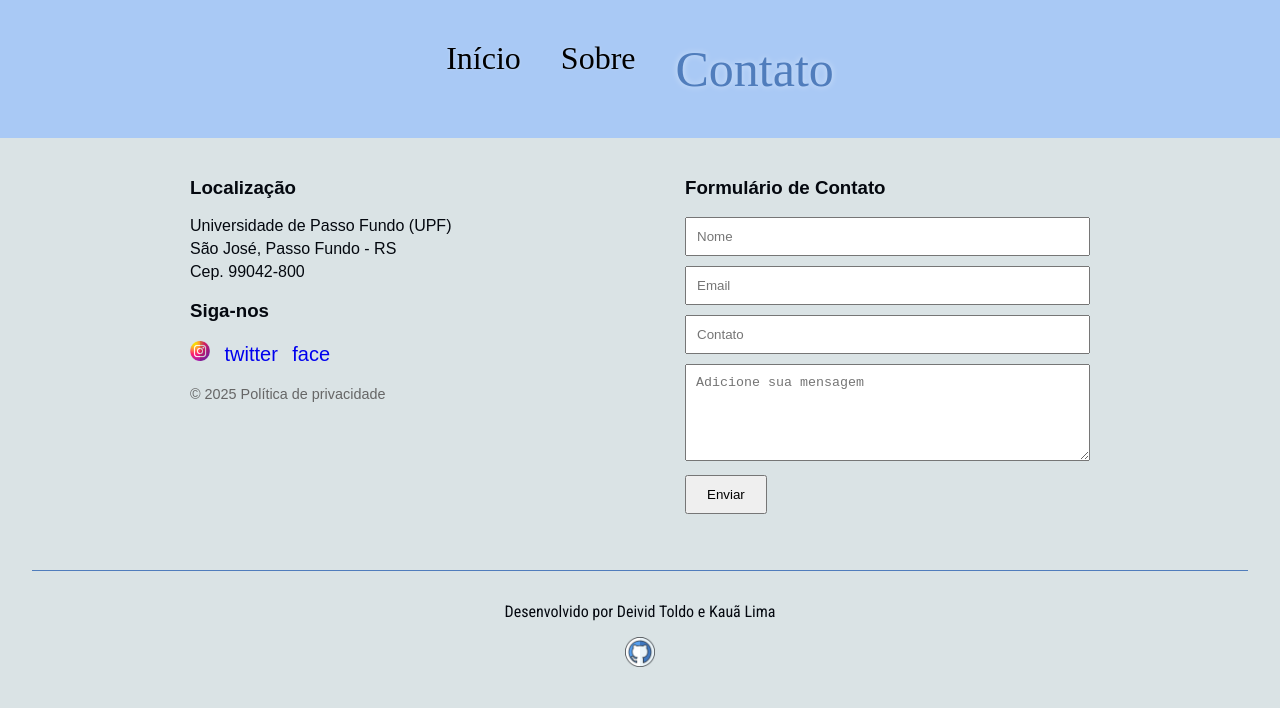
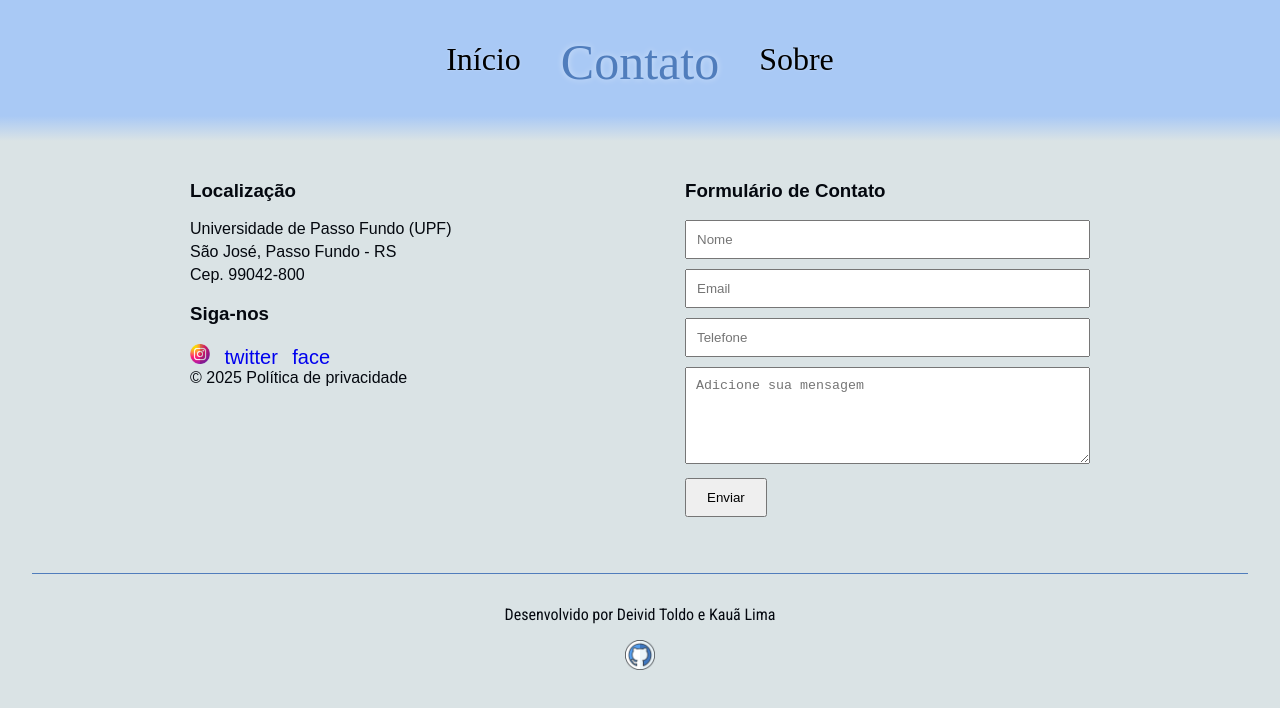
Before and after one commit to kaualima7/projeto-ciberseguranca, a plain HTML site: page contato.html in a window 1280 px wide. Drawn offline with Linux system fonts and the light colour scheme; a web font is replaced by a local one.

Commit message:
algumas mudanças gerais

```diff
--- a/contato.html
+++ b/contato.html
@@ -11,21 +11,13 @@
         <nav>
             <ul class="menu">
                 <li class="item_padrao"><a href="index.html">Início</a> </li>
+                <li class="item_ativo"><a href="contato.html">Contato</a> </li>
                 <li class="item_padrao"><a href="sobre.html">Sobre</a></li>
-                <li class="item_ativo"><a href="contato.html">Contato</a> </li>
             </ul>
         </nav>
-
+        <div class="degrade-apos-nav"></div>
     </header>
     <main>
-        <style>
-            .footer {
-            text-align: left;
-            margin-top: 20px;
-            font-size: 0.9em;
-            color: #666;
-            }
-        </style>
         <article>
             <div class="container">
                 <div class="info">
@@ -50,7 +42,7 @@
                     <form id="contato-form">
                         <input type="text" placeholder="Nome" required>
                         <input type="email" placeholder="Email" required>
-                        <input type="number" id="celular" name="Contato" placeholder="Contato">
+                        <input type="tel" id="celular" name="Contato" placeholder="Telefone">
                         <textarea placeholder="Adicione sua mensagem" rows="5" required></textarea>
 
                         <button type="submit">Enviar</button>
--- a/css/main.css
+++ b/css/main.css
@@ -30,21 +30,22 @@ nav {
   background-color: var(--cor-navbar);
   top: 0;
   z-index: 10;
-  padding: 20px 0;
+  padding: 5px 0;
 }
 
 .degrade-apos-nav {
-  height: 60px;
+  height: 25px;
   background: linear-gradient(to bottom, var(--cor-navbar), var(--cor-fundo));
 }
 
 .menu {
     display: flex;
     justify-content: center;
+    align-items: center;
     list-style: none;
+    gap: 40px;
     padding: 20px 0;
     margin: 0;
-  gap: 40px;
 }
 
 .menu a {
@@ -135,6 +136,14 @@ body {
     transition: font-size 0.4s ease, text-shadow 0.4s ease;
 }
 
+.item_ativo {
+  margin-top: 8px;
+}
+
+.item_padrao {
+  margin-top: 3px;
+}
+
 
 .menu a {
     font-family: "Cal sans", serif;
```
Also changed, not shown: index.html (+1 -1 lines), sobre.html (+1 -0 lines). Lines whose indentation alone changed are shown as unchanged.
